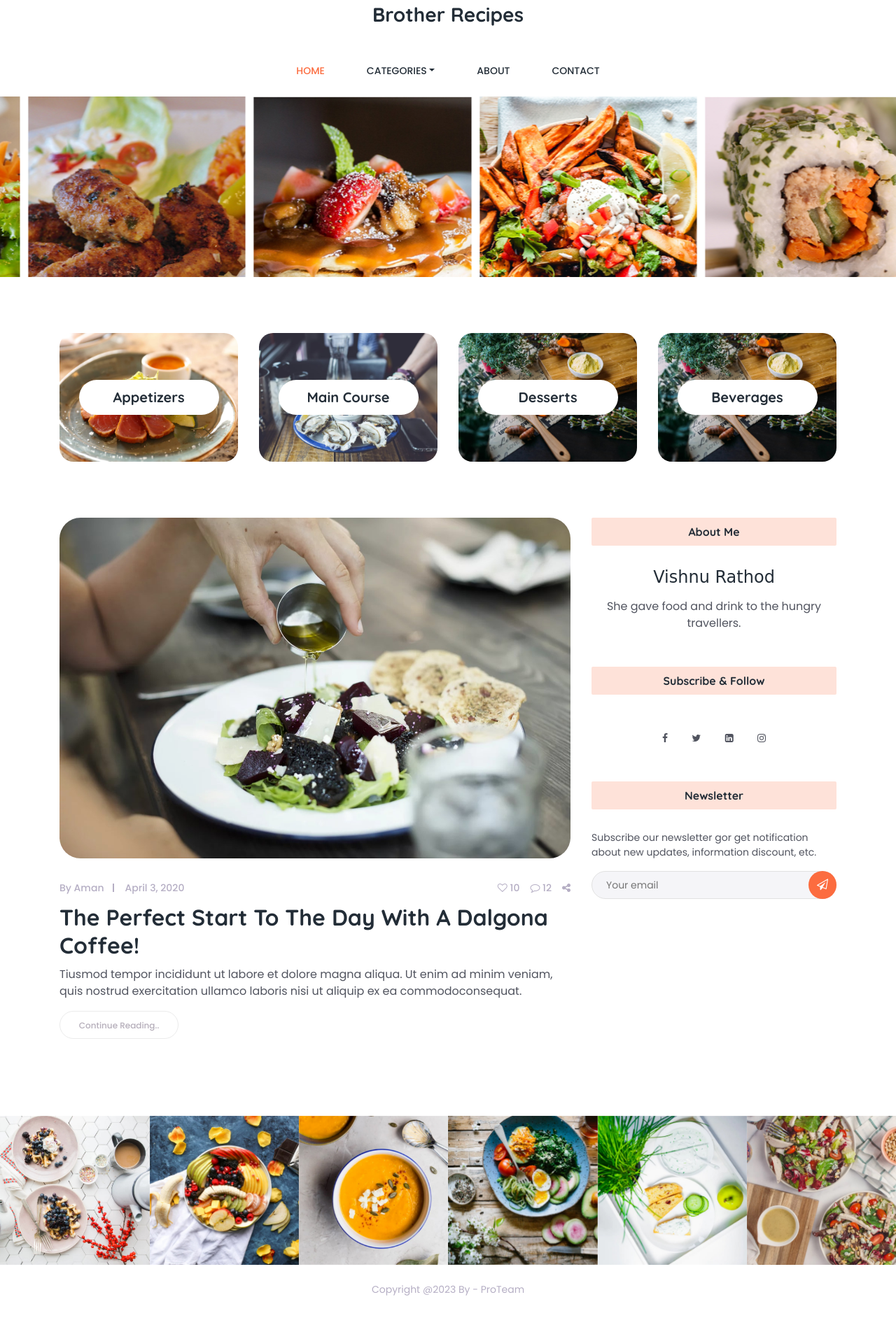
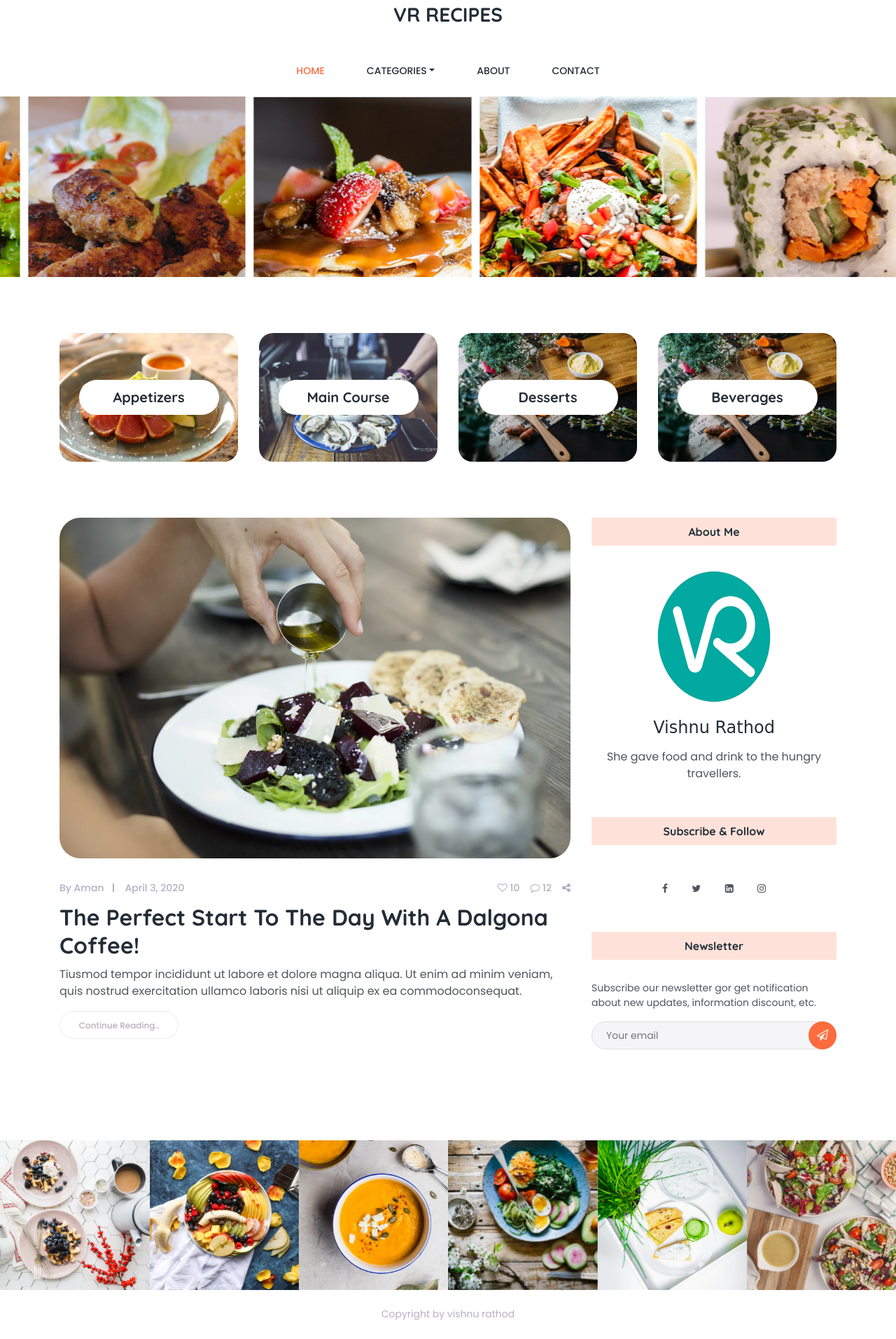
Before and after one commit to Pro-Vishnu/githu-food-io, a plain HTML site: page index.html in a window 1280 px wide. Shown: the part 72-1986 px from the top of the page at 70% size. Before the commit the page ends 1950 px from the top, so only its background shows below. Drawn offline with Linux system fonts and the light colour scheme; a web font is replaced by a local one.

Commit message:
first commit

```diff
--- a/index.html
+++ b/index.html
@@ -8,7 +8,7 @@
     <meta name="viewport" content="width=device-width, initial-scale=1, shrink-to-fit=no">
 
     <!-- Title -->
-    <title>BrotheR Recipes</title>
+    <title>VR RECIPES</title>
 
     <!-- Core Stylesheet -->
     <link href="style.css" rel="stylesheet">
@@ -66,7 +66,7 @@
                 <!-- Logo Area Start -->
                 <div class="col-12">
                     <div class="logo_area text-center">
-                        <a href="index.html" class="logo"><h3>Brother Recipes</h3></a>
+                        <a href="index.html" class="logo"><h3>VR RECIPES</h3></a>
                     </div>
                 </div>
             </div>
@@ -303,7 +303,7 @@
                                 <h6>About Me</h6>
                             </div>
                             <div class="about-me-widget-thumb">
-                                <!-- <img src="https://drive.google.com/file/d/1Liu2pmYqqb_3-1byYaOHb9oy01412Rt7/view?usp=sharing" alt=""> -->
+                                <img src="pngtree-vr-logo-pictogram-identity-business-vector-png-image_23589566.png" alt="">
                             </div>
                             <h4 class="font-shadow-into-light">Vishnu Rathod</h4>
                             <p>She gave food and drink to the hungry travellers.</p>
@@ -450,7 +450,7 @@
                 <div class="col-12">
                     <!-- Copywrite Text -->
                     <div class="copy_right_text text-center">
-                        <p>Copyright @2023 By - ProTeam</p>
+                        <p>Copyright by vishnu rathod</p>
                     </div>
                 </div>
             </div>
```
Also changed, not shown: contact.html (+1 -1 lines), pngtree-vr-logo-pictogram-identity-business-vector-png-image_23589566.png (added).
